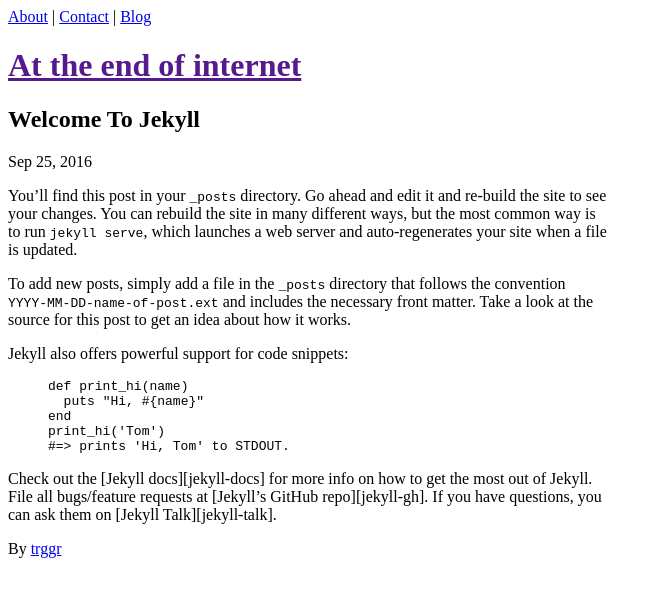
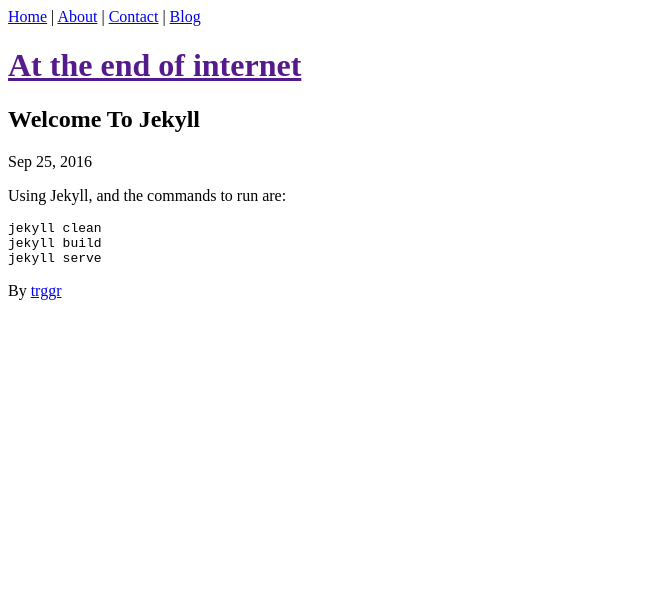
Before and after one commit to trggr/trggr.github.io, a Jekyll site: the page built from _posts/2016-09-25-welcome-to-jekyll.md, in a window 1280 px wide. Shown: the top 597 px of the page, without its empty margins (0-662 px from the left). Built offline with Jekyll 4.4.1, drawn with Linux system fonts in a browser that asks for light colours.

Commit message:
Added a link to home

```diff
--- a/_posts/2016-09-25-welcome-to-jekyll.md
+++ b/_posts/2016-09-25-welcome-to-jekyll.md
@@ -2,28 +2,8 @@
 layout: post
 ---
 
-You’ll find this post in your `_posts` directory.
-Go ahead and edit it and re-build the site to see your changes.
-You can rebuild the site in many different ways,
-but the most common way is to run `jekyll serve`,
-which launches a web server and auto-regenerates
-your site when a file is updated.
+Using Jekyll, and the commands to run are:
 
-To add new posts, simply add a file in the `_posts` directory
-that follows the convention `YYYY-MM-DD-name-of-post.ext` and
-includes the necessary front matter. Take a look at the source
-for this post to get an idea about how it works.
-
-Jekyll also offers powerful support for code snippets:
-
-{% highlight ruby %}
-def print_hi(name)
-  puts "Hi, #{name}"
-end
-print_hi('Tom')
-#=> prints 'Hi, Tom' to STDOUT.
-{% endhighlight %}
-
-Check out the [Jekyll docs][jekyll-docs] for more info on how to get the most out of Jekyll.
-File all bugs/feature requests at [Jekyll’s GitHub repo][jekyll-gh].
-If you have questions, you can ask them on [Jekyll Talk][jekyll-talk].
+    jekyll clean
+    jekyll build
+    jekyll serve
--- a/blog/index.html
+++ b/blog/index.html
@@ -4,8 +4,7 @@
 
 <h4>blog</h4>
 {% for post in site.posts %}
-    <p>
     <time>{{ post.date | date: "%b %-d, %Y" }}</time>
     <a href="{{ post.url | prepend: site.baseurl }}">{{ post.title }}</a>
-    </p>
+    <br>
 {% endfor %}
```
Also changed, not shown: _pages/00_home.md (added, +7 -0 lines), 1 other file.
